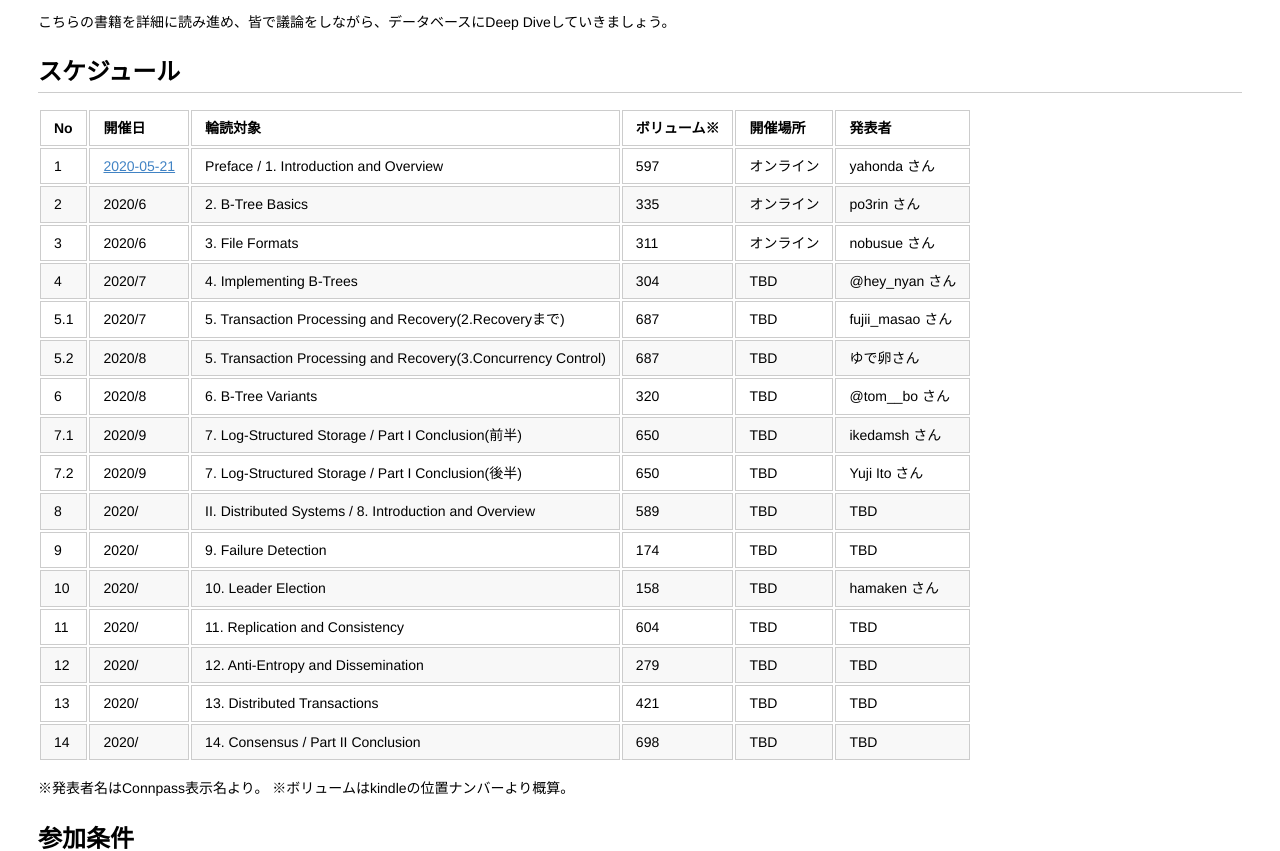
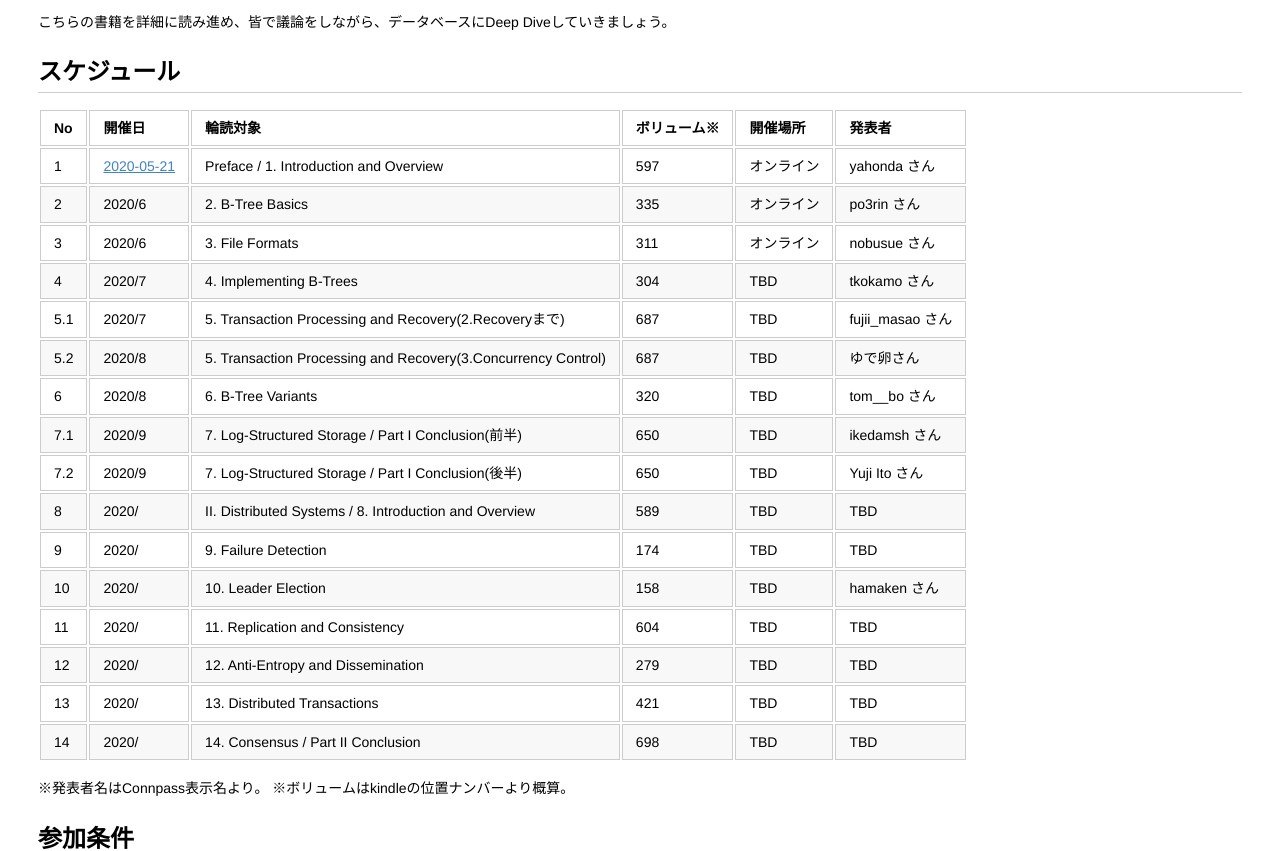
Before and after one commit to Database-Internals-Reading-Group-Japan/group-tokyo, a Jekyll site: the page built from index.md, in a window 1280 px wide. Shown: the part 281-1132 px from the top of the page. Built offline with Jekyll 4.4.1, drawn with Linux system fonts in a browser that asks for light colours.

Commit message:
Update index.md

```diff
--- a/index.md
+++ b/index.md
@@ -20,10 +20,10 @@ For Database Internals Reading Group in Japan-Tokyo
 |1|[2020-05-21](./No01/20200220/agenda.html)|Preface / 1. Introduction and Overview|597|オンライン|yahonda さん|
 |2|2020/6|2. B-Tree Basics|335|オンライン|po3rin さん|
 |3|2020/6|3. File Formats|311|オンライン| nobusue さん|
-|4|2020/7|4. Implementing B-Trees|304|TBD|@hey_nyan さん|
+|4|2020/7|4. Implementing B-Trees|304|TBD|tkokamo さん|
 |5.1|2020/7|5. Transaction Processing and Recovery(2.Recoveryまで)|687|TBD|fujii_masao さん|
 |5.2|2020/8|5. Transaction Processing and Recovery(3.Concurrency Control)|687|TBD|ゆで卵さん|
-|6|2020/8|6. B-Tree Variants|320|TBD|@tom__bo さん|
+|6|2020/8|6. B-Tree Variants|320|TBD|tom__bo さん|
 |7.1|2020/9|7. Log-Structured Storage / Part I Conclusion(前半)|650|TBD|ikedamsh さん|
 |7.2|2020/9|7. Log-Structured Storage / Part I Conclusion(後半)|650|TBD|Yuji Ito さん|
 |8|2020/|II. Distributed Systems / 8. Introduction and Overview|589|TBD|TBD|
```
